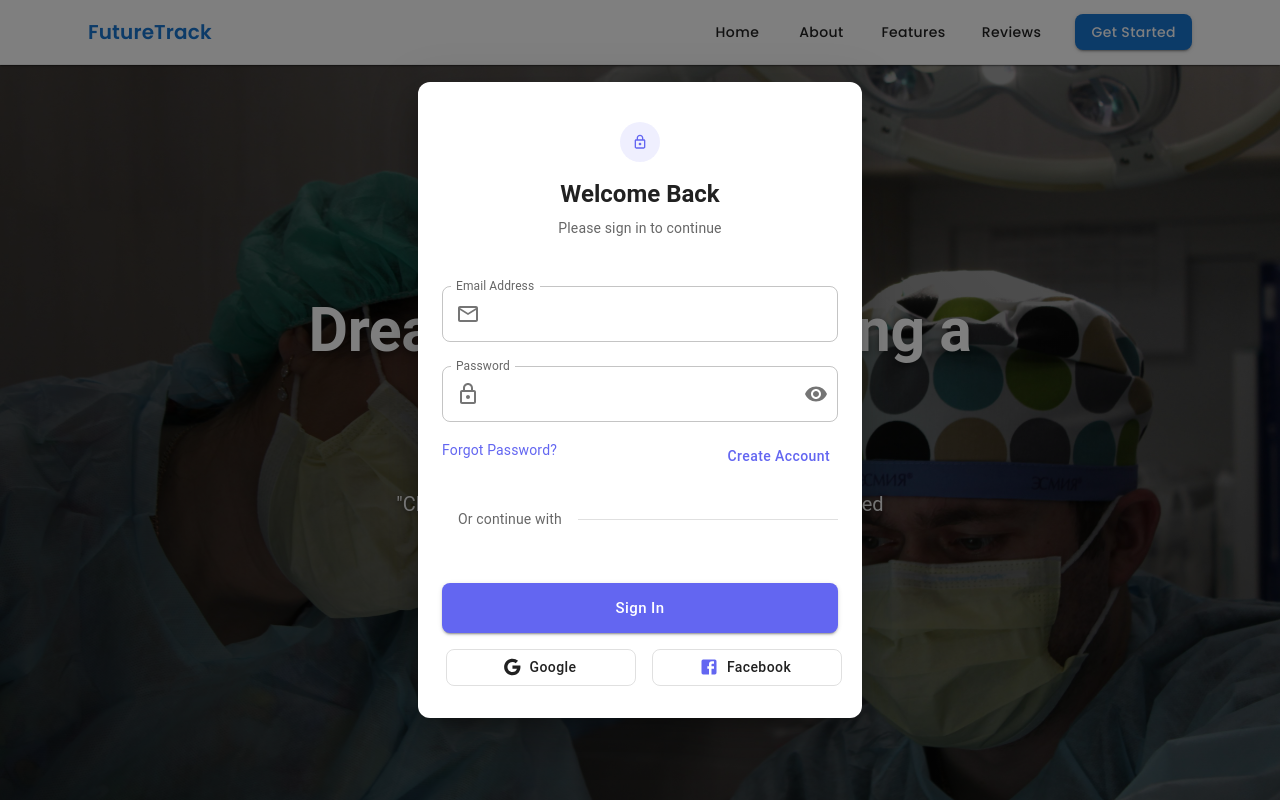
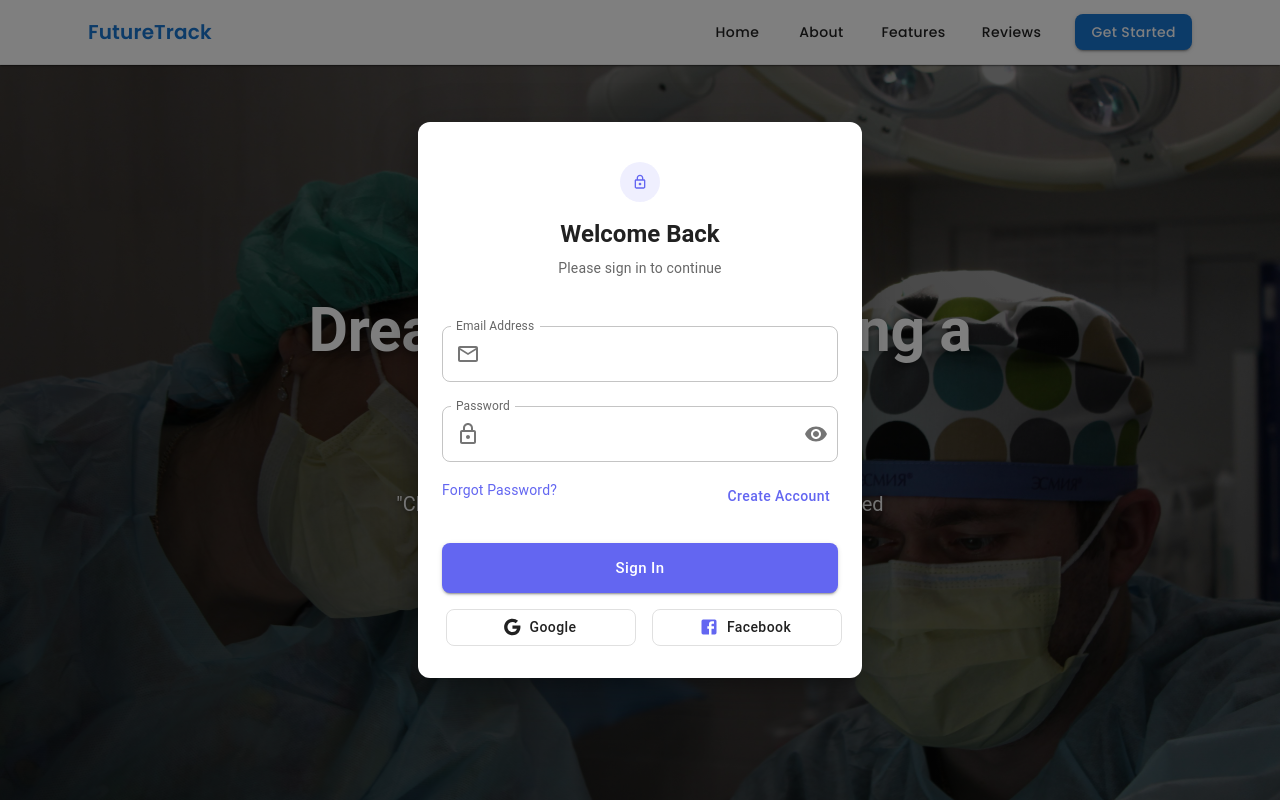
Before and after one commit to krishan44/Project-Frontend, a React (Vite) app in the folder Frontend/Ai-Academic Advisor/: page / in a window 1280 px wide. Both pictures are taken after a click on the button "START YOUR JOURNEY →". Shown: the top 800 px of the page. Built offline with nearby package versions, Linux system fonts and the light colour scheme.

Commit message:
Implement login functionality with error handling and user feedback

```diff
--- a/Frontend/Ai-Academic Advisor/src/Components/LoginRegistration/Login.jsx
+++ b/Frontend/Ai-Academic Advisor/src/Components/LoginRegistration/Login.jsx
@@ -27,6 +27,7 @@ import {
 import { motion } from "framer-motion";
 import { createTheme, ThemeProvider } from "@mui/material/styles";
 import { useNavigate } from 'react-router-dom';
+import axios from "axios";
 
 const defaultTheme = createTheme({
   palette: {
@@ -68,11 +69,12 @@ const LoginForm = ({ open, closeForm, openRegistrationForm }) => {
     password: "",
   });
   const [errors, setErrors] = useState({});
+  const [loginError, setLoginError] = useState(null);
 
   const handleChange = (e) => {
     const { name, value } = e.target;
-    setFormData(prev => ({ ...prev, [name]: value }));
-    if (errors[name]) setErrors(prev => ({ ...prev, [name]: "" }));
+    setFormData((prev) => ({ ...prev, [name]: value }));
+    if (errors[name]) setErrors((prev) => ({ ...prev, [name]: "" }));
   };
 
   const validateForm = () => {
@@ -87,19 +89,29 @@ const LoginForm = ({ open, closeForm, openRegistrationForm }) => {
     return Object.keys(newErrors).length === 0;
   };
 
-  const handleSubmit = (e) => {
+  const handleSubmit = async (e) => {
     e.preventDefault();
     if (validateForm()) {
-      // Handle login logic here
-      console.log("Login data:", formData);
-      closeForm();
-      // Navigate to dashboard after successful login
-      navigate('/dashboard');
+      try {
+        const response = await axios.post("http://localhost:5001/api/login", {
+          username: formData.email,
+          password: formData.password,
+        });
+
+        if (response.data.redirect === "/dashboard") {
+          // Navigate to dashboard after successful login
+          navigate("/dashboard");
+        } else {
+          setLoginError("Login failed. Please check your credentials.");
+        }
+      } catch (err) {
+        console.error("Login error", err);
+        setLoginError("Something went wrong. Please try again.");
+      }
     }
   };
 
   const handleCreateAccount = () => {
-    console.log('Create Account clicked');
     if (typeof openRegistrationForm === 'function') {
       openRegistrationForm();
     } else {
@@ -231,28 +243,11 @@ const LoginForm = ({ open, closeForm, openRegistrationForm }) => {
               </Grid>
             </Grid>
 
-            <Box sx={{ position: "relative", mt: 4, mb: 3 }}>
-              <Box sx={{
-                position: "absolute",
-                top: "50%",
-                left: 0,
-                right: 0,
-                height: "1px",
-                bgcolor: "divider"
-              }} />
-              <Typography
-                variant="body2"
-                sx={{
-                  position: "relative",
-                  display: "inline-block",
-                  px: 2,
-                  bgcolor: "background.paper",
-                  color: "text.secondary"
-                }}
-              >
-                Or continue with
+            {loginError && (
+              <Typography color="error" variant="body2" align="center" sx={{ mt: 2 }}>
+                {loginError}
               </Typography>
-            </Box>
+            )}
           </Box>
         </DialogContent>
 
```
